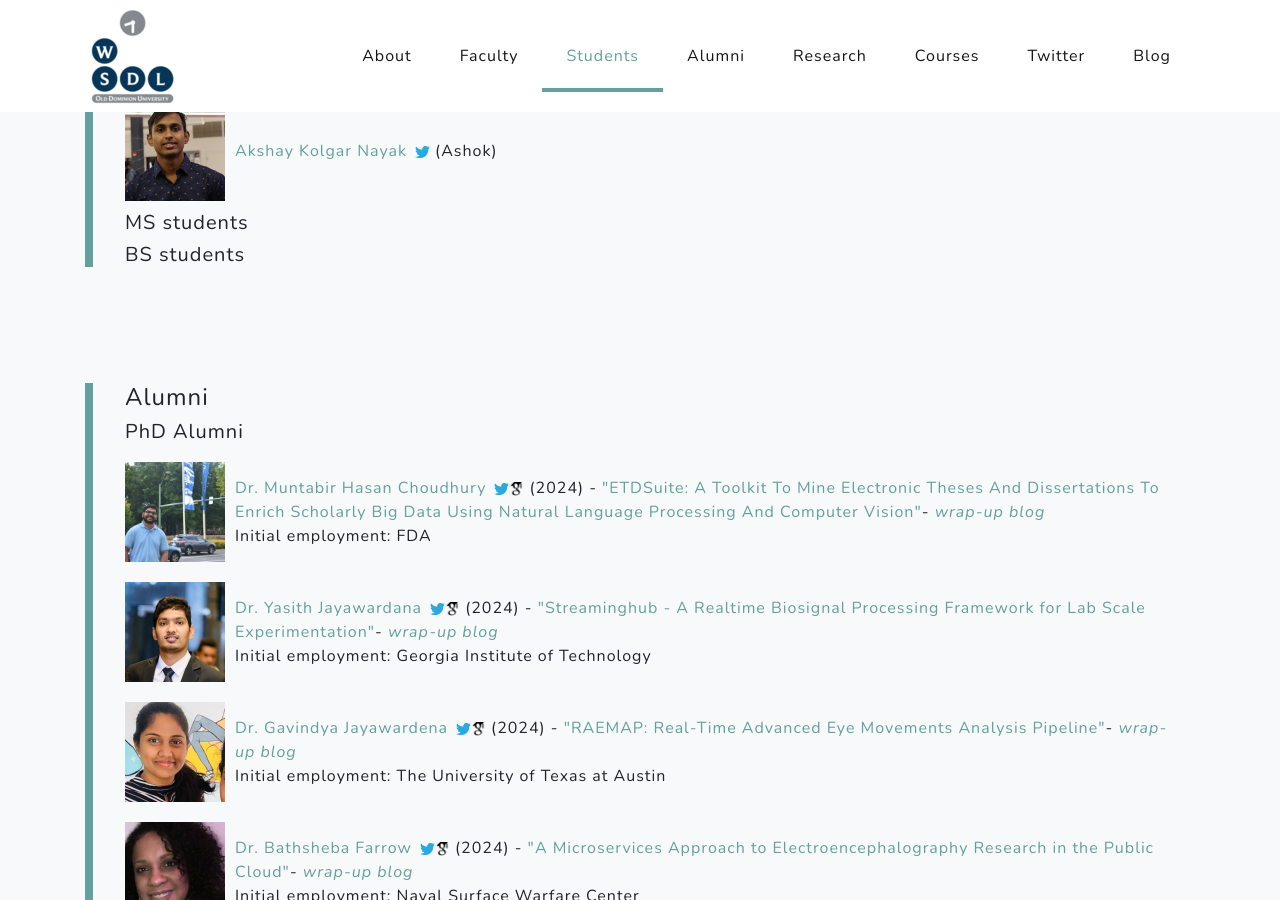
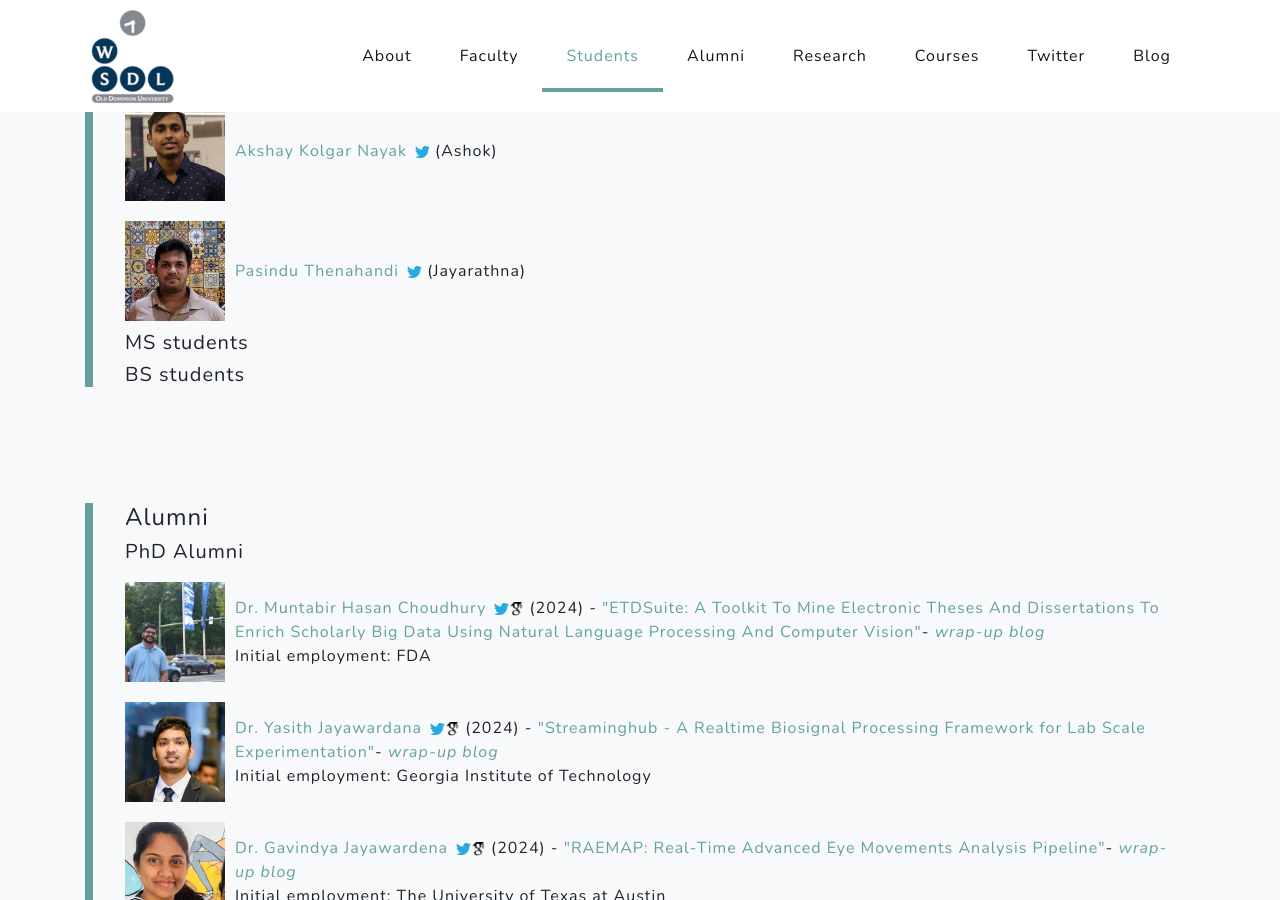
Before and after one commit to oduwsdl/oduwsdl.github.io, a Jekyll site: the page built from index.html, in a window 1280 px wide and 900 px high, scrolled down 5186 px. Built offline with Jekyll 4.4.1, drawn with Linux system fonts in a browser that asks for light colours; nearby versions of some CDN libraries.

Commit message:
Add initial details pasindu

```diff
--- a/_data/students.yml
+++ b/_data/students.yml
@@ -142,6 +142,11 @@ phd:
   twitter_handle: AkshayKNayak7
   advisor: Ashok
 
+- name: Pasindu Thenahandi
+  homepage: https://pasindu-sankalpa.github.io/
+  twitter_handle: Psnd_Snklp
+  advisor: Jayarathna
+
 ms:
 
 
```
Also changed, not shown: assets/images/avatars/Psnd_Snklp.jpg (added).
